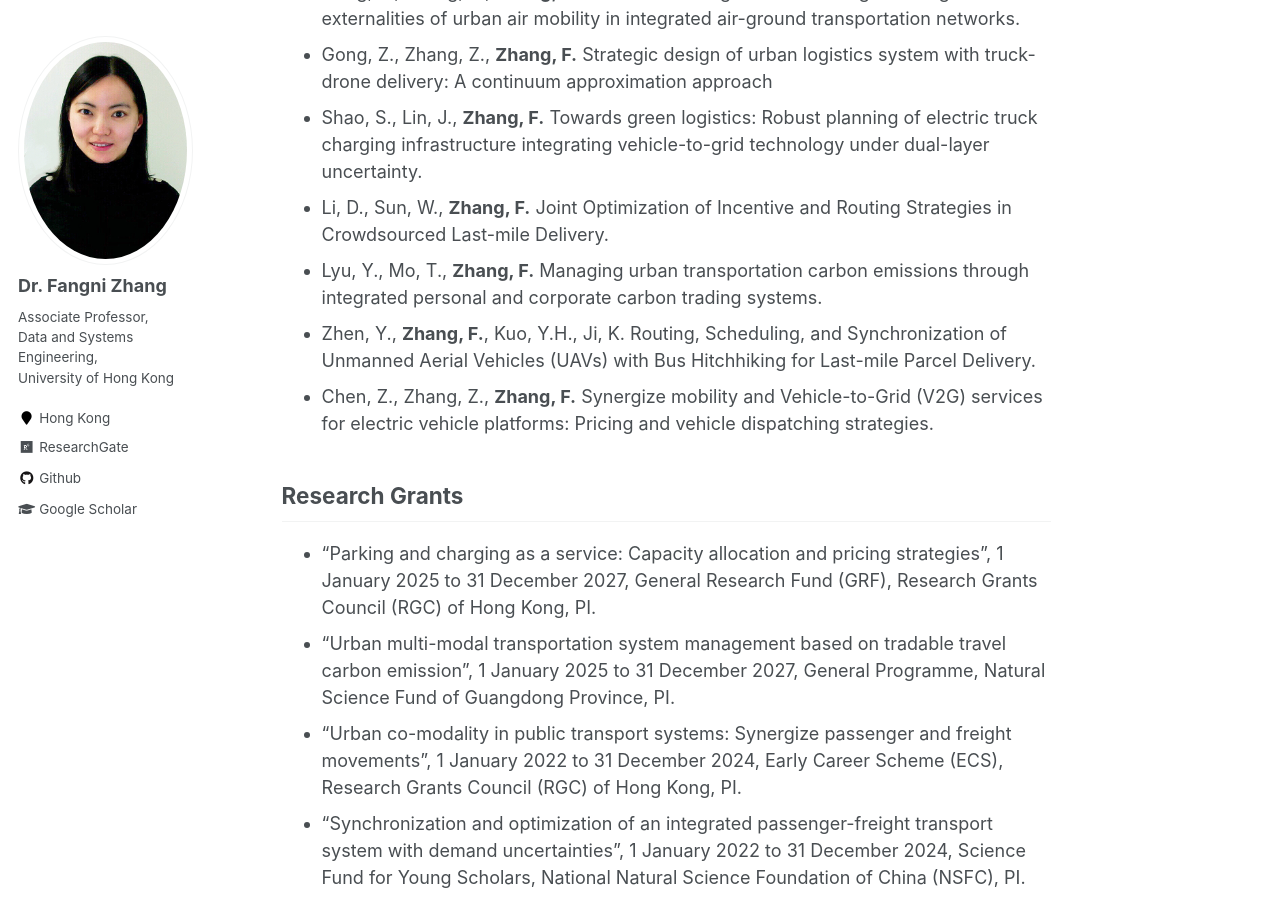
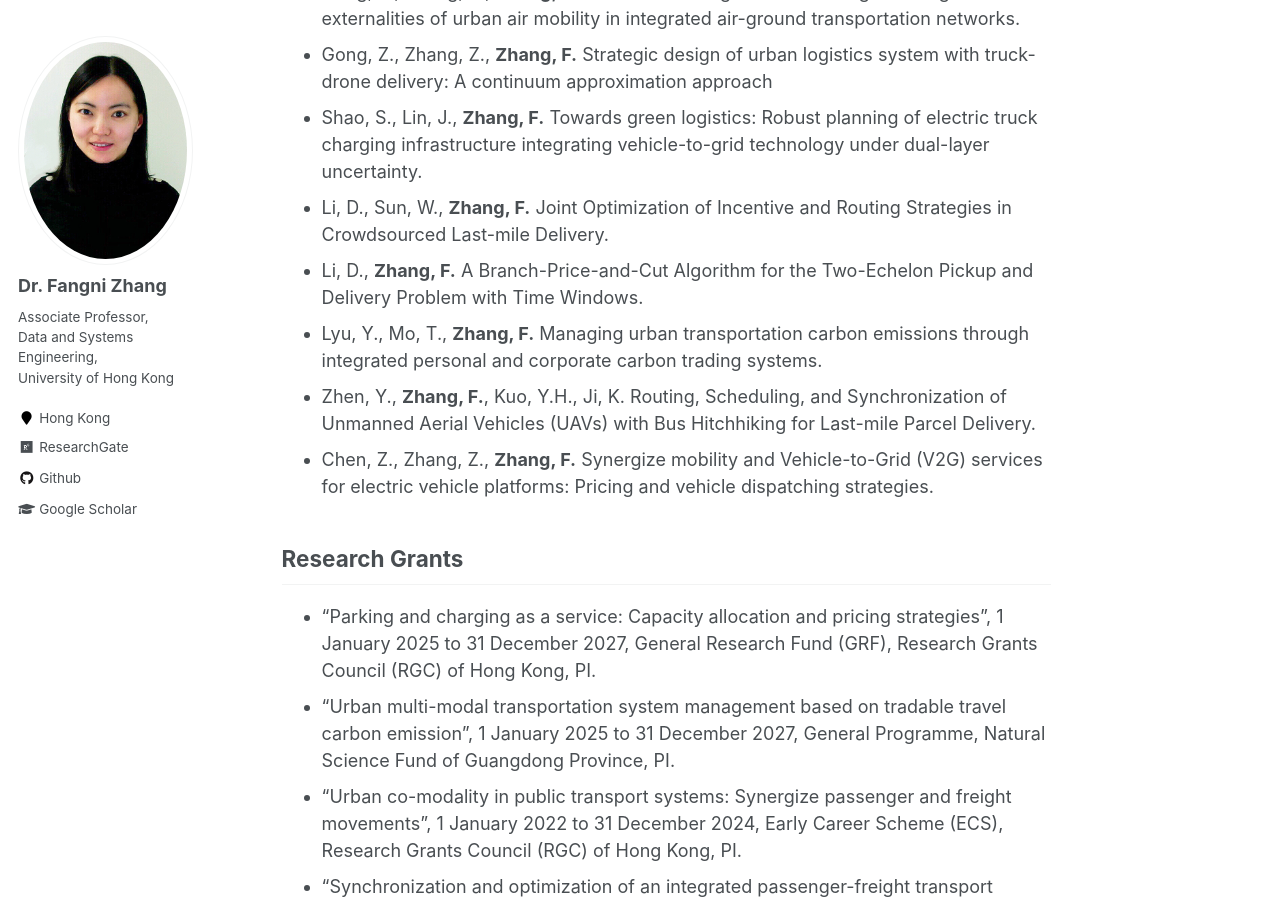
Before and after one commit to fangnizhang/fangnizhang.github.io, a Jekyll site: the page built from _pages/research.md, in a window 1280 px wide and 900 px high, scrolled down 374 px. Built offline with Jekyll 4.4.1, drawn with Linux system fonts in a browser that asks for light colours.

Commit message:
Update research.md

```diff
--- a/_pages/research.md
+++ b/_pages/research.md
@@ -11,6 +11,7 @@ Selected working papers
 * Gong, Z., Zhang, Z., **Zhang, F.** Strategic design of urban logistics system with truck-drone delivery: A continuum approximation approach
 * Shao, S., Lin, J., **Zhang, F.** Towards green logistics: Robust planning of electric truck charging infrastructure integrating vehicle-to-grid technology under dual-layer uncertainty.
 * Li, D., Sun, W., **Zhang, F.** Joint Optimization of Incentive and Routing Strategies in Crowdsourced Last-mile Delivery.
+* Li, D., **Zhang, F.** A Branch-Price-and-Cut Algorithm for the Two-Echelon Pickup and Delivery Problem with Time Windows.
 * Lyu, Y., Mo, T., **Zhang, F.** Managing urban transportation carbon emissions through integrated personal and corporate carbon trading systems.
 * Zhen, Y., **Zhang, F.**, Kuo, Y.H., Ji, K. Routing, Scheduling, and Synchronization of Unmanned Aerial Vehicles (UAVs) with Bus Hitchhiking for Last-mile Parcel Delivery.
 * Chen, Z., Zhang, Z., **Zhang, F.** Synergize mobility and Vehicle-to-Grid (V2G) services for electric vehicle platforms: Pricing and vehicle dispatching strategies.
```
